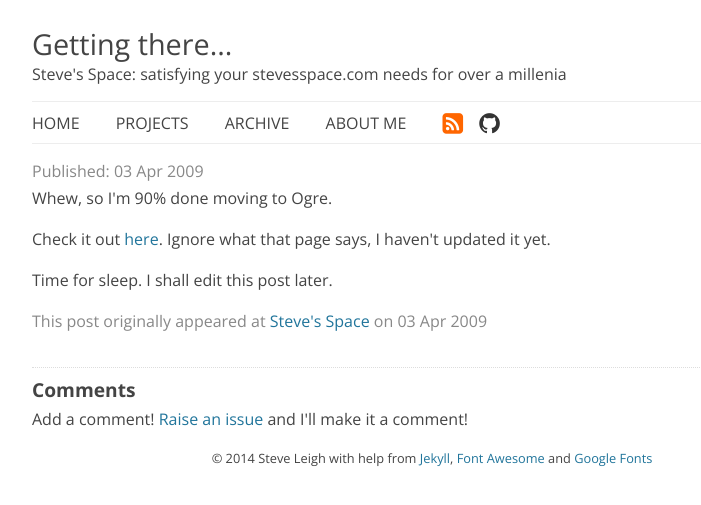
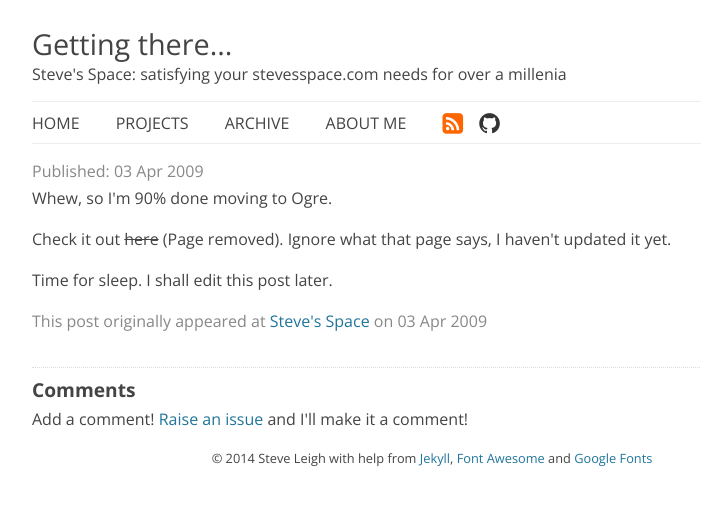
Before and after one commit to xwipeoutx/xwipeoutx.github.io, a Jekyll site: the page built from _posts/2009-04-03-getting-there.html, in a window 1280 px wide. Shown: the top 505 px of the page, without its empty margins (208-909 px from the left). Built offline with Jekyll 4.4.1, drawn with Linux system fonts in a browser that asks for light colours; nearby versions of some CDN libraries.

Commit message:
Fixed broken links

```diff
--- a/_posts/2009-03-04-status-update-and-new-page.html
+++ b/_posts/2009-03-04-status-update-and-new-page.html
@@ -14,6 +14,6 @@ So I've been working on moving engines - bigger job than I thought. I've put a s
 <p>
 But as for the game itself, well I have a zombie running around in circles, and the ability to create turrets which destroys the zombie that runs around. It shouldn't be long before I have a replica of the old stuff - I only have to add zombie behaviour and scoring, really, and it's done! (ish).</p>
 <p>
-In other news, I've updated the <a href="/projects/zamf">ZAMF page</a> - it now includes a downloadable version. I figured there's no harm in sharing it with the world! :-)</p>
+In other news, I've updated the <strike>ZAMF page</strike> (Page removed) - it now includes a downloadable version. I figured there's no harm in sharing it with the world! :-)</p>
 <p>
 Be sure to give me feedback by commenting here! Tell me what you'd like to see, what you'd like to not see, things to add/remove and all that, I'll do what I can :-)</p>
--- a/_posts/2009-04-03-getting-there.html
+++ b/_posts/2009-04-03-getting-there.html
@@ -11,5 +11,5 @@ tags:
 alias: /getting-there/
 ---
 <p>Whew, so I'm 90% done moving to Ogre. </p>
-<p>Check it out <a href="/projects/zamf">here</a>. Ignore what that page says, I haven't updated it yet. </p>
+<p>Check it out <strike>here</strike> (Page removed). Ignore what that page says, I haven't updated it yet. </p>
 <p>Time for sleep. I shall edit this post later.</p>
```
